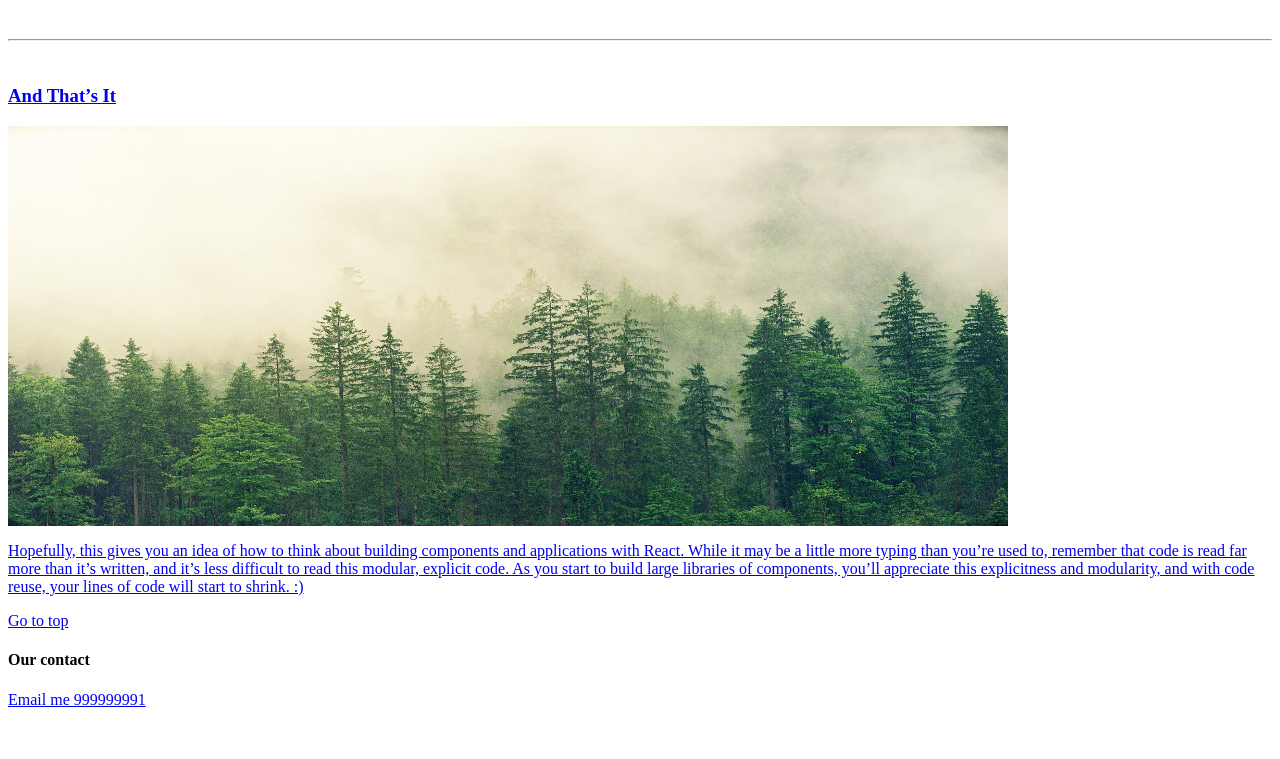
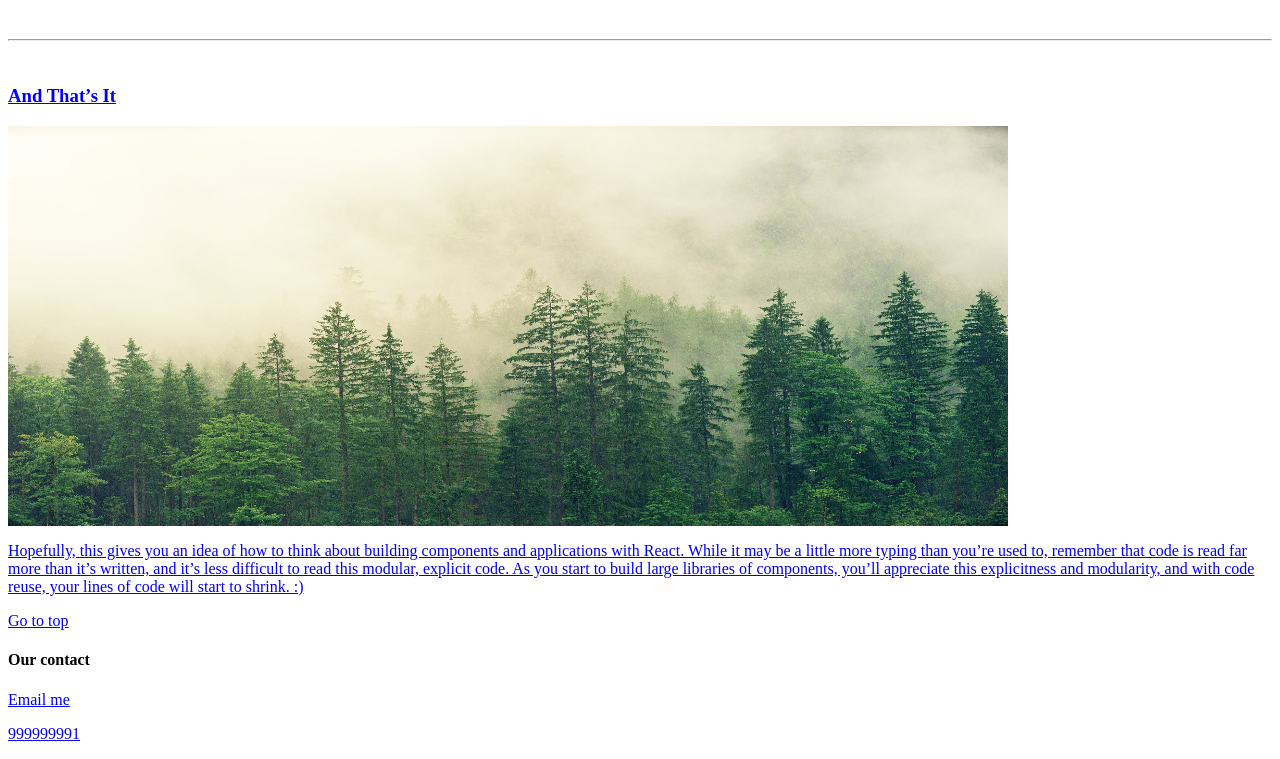
Before and after one commit to web-development-uz/2-home-1-thinking-in-react, a plain HTML site: page index.html in a window 1280 px wide. Shown: the part 1843-2602 px from the top of the page. Before the commit the page ends 2560 px from the top, so only its background shows below. Drawn offline with Linux system fonts and the light colour scheme.

Commit message:
Update index.html

```diff
--- a/index.html
+++ b/index.html
@@ -85,7 +85,7 @@
  <p>Hopefully, this gives you an idea of how to think about building components and applications with React. While it may be a little more typing than you’re used to, remember that code is read far more than it’s written, and it’s less difficult to read this modular, explicit code. As you start to build large libraries of components, you’ll appreciate this explicitness and modularity, and with code reuse, your lines of code will start to shrink. :)</p>
  <a href="#top">Go to top</a>
  <h4>Our contact</h4>
-	<a href="mailto:jasurkurbanov96@gmail.com">Email me </a>
-	<a href="tel:999999991">999999991</a>
+<p><a href="mailto:jasurkurbanov96@gmail.com">Email me </a></p>
+<p><a href="tel:999999991">999999991</a></p>
 </body>
 </html>
```
